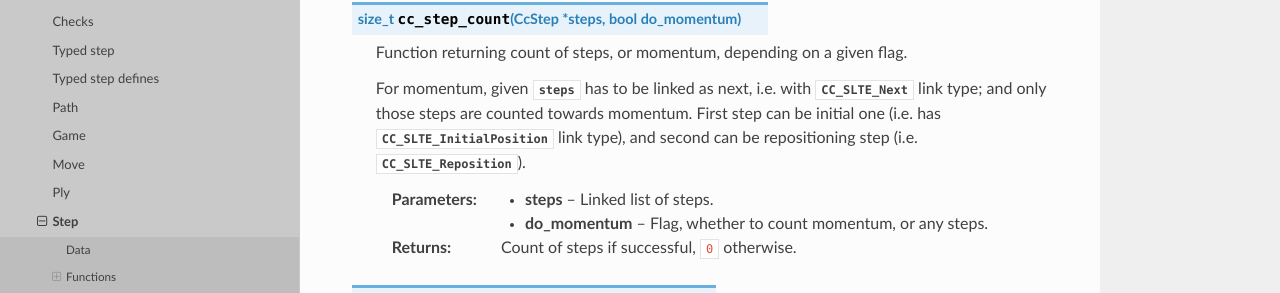
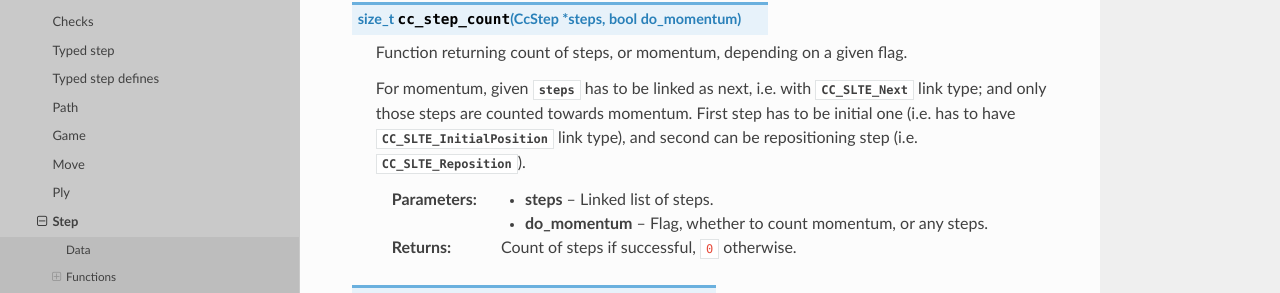
Before and after one commit to mmlacak/crochess, a Sphinx documentation site: the page built from docs/source/libcc/ccstep.rst, in a window 1280 px wide and 900 px high, scrolled down 4401 px. Shown: the part 179-472 px from the top of the window. Built offline with Sphinx 7.4.7 and the Read the Docs theme 3.1.0, drawn with Linux system fonts in a browser that asks for light colours.

Commit message:
Fixed docs for cc_step_count().

```diff
--- a/docs/source/conf.py
+++ b/docs/source/conf.py
@@ -26,10 +26,10 @@ copyright = '2021, Mario Mlačak'
 author = 'Mario Mlačak'
 
 # The short X.Y version
-version = "0.0.1.426:1605+20260120.083530"   # docs-new-lib-short-version-major-minor-feature-commit+meta~breaks-place-marker
+version = "0.0.1.427:1606+20260121.024942"   # docs-new-lib-short-version-major-minor-feature-commit+meta~breaks-place-marker
 
 # The full version, including alpha/beta/rc tags
-release = "0.0.1.426:1605+20260120.083530"   # docs-new-lib-full-version-major-minor-feature-commit+meta~breaks-place-marker
+release = "0.0.1.427:1606+20260121.024942"   # docs-new-lib-full-version-major-minor-feature-commit+meta~breaks-place-marker
 
 
 # -- General configuration ---------------------------------------------------
--- a/docs/source/libcc/ccstep.rst
+++ b/docs/source/libcc/ccstep.rst
@@ -226,7 +226,7 @@ Functions
 
     For momentum, given :c:var:`steps` has to be linked as next, i.e. with
     :c:enumerator:`CC_SLTE_Next` link type; and only those steps are counted
-    towards momentum. First step can be initial one (i.e. has
+    towards momentum. First step has to be initial one (i.e. has to have
     :c:enumerator:`CC_SLTE_InitialPosition` link type), and second can be
     repositioning step (i.e. :c:enumerator:`CC_SLTE_Reposition`).
 
```
